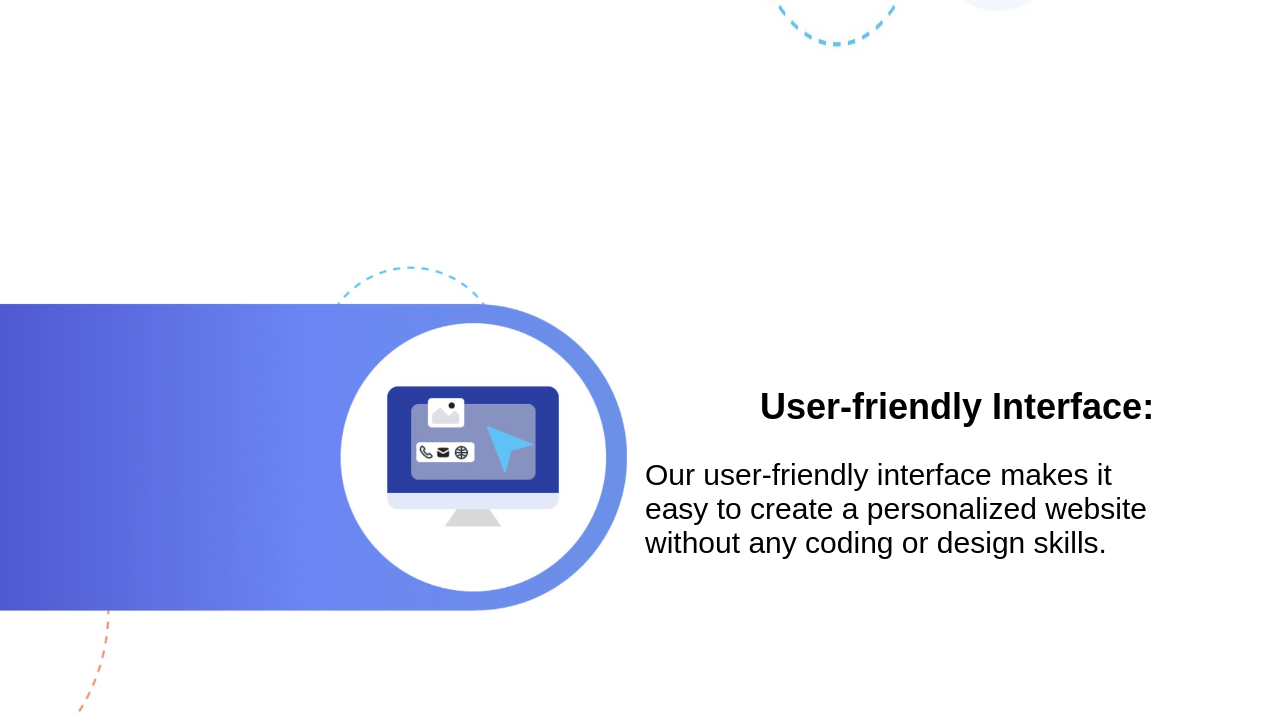
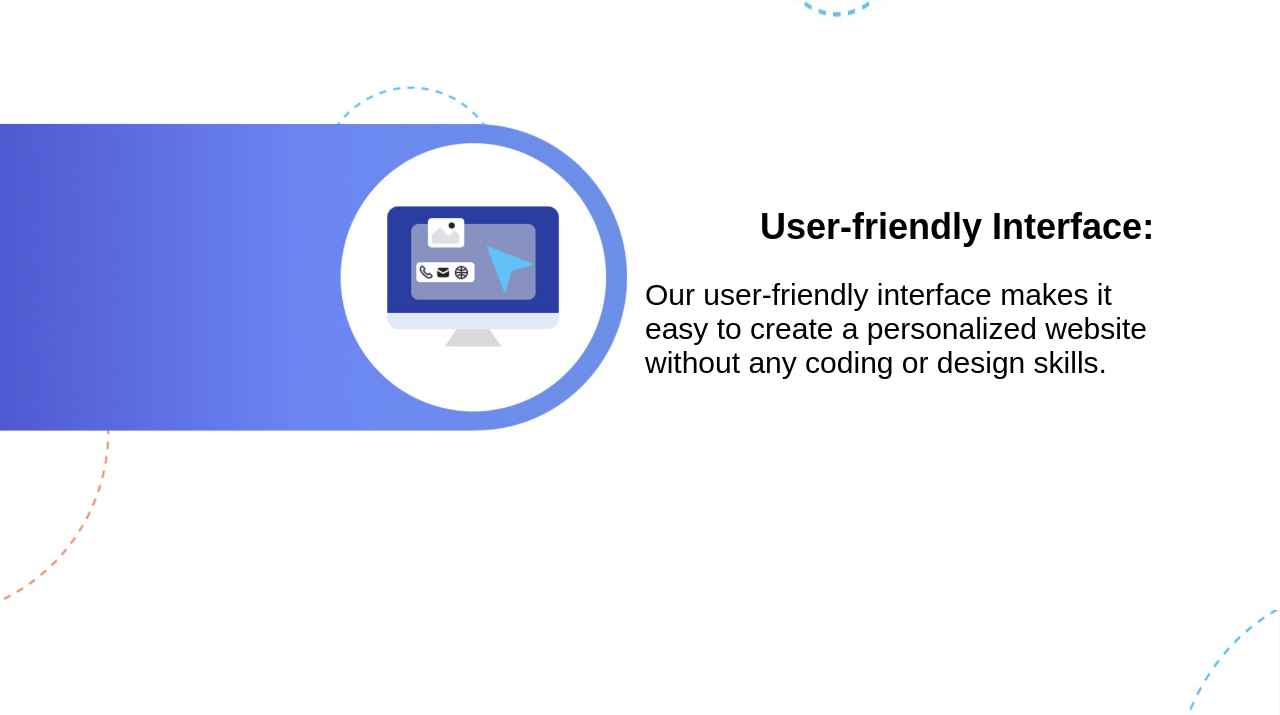
Before and after one commit to dustyjem/Profolio-Landing-Page, a plain HTML site: page index.html in a window 1280 px wide. Shown: the part 897-1612 px from the top of the page. Drawn offline with Linux system fonts and the light colour scheme; a script that the page names is missing; a web font is replaced by a local one.

Commit message:
page update

```diff
--- a/index.html
+++ b/index.html
@@ -8,8 +8,9 @@
   <link rel="stylesheet" href="styles.css">
   <link rel="preconnect" href="https://fonts.gstatic.com">
   <link href="https://fonts.googleapis.com/css2?family=Gabriela&amp;display=swap" rel="stylesheet">
+</head>
 
-</head>
+
 <body>
     <header>
       <img class="logo" src="./images/logo.jpg" alt="Logo">
@@ -23,6 +24,9 @@
       </nav>
     </header>
 
+
+
+<div class="thebody">
 
 <div class="bodyEx">
     <section class="short-caption">
@@ -81,6 +85,9 @@
       </section>
 </div>
 
+
+</div>
+
 <!-- Testimonials  -->
 <h3>Testimonials</h3>
 <section class="testimonial">
--- a/styles.css
+++ b/styles.css
@@ -1,3 +1,4 @@
+
 body {
     font-family: Arial, sans-serif;
     margin: 0;
@@ -7,7 +8,7 @@ body {
   header {
     background-color: #f2f2f2;
     padding: 20px;
-    position: fixed;
+    /* position: fixed; */
     top: 0;
     right: 0;
     left: 0;
@@ -65,7 +66,7 @@ body {
     grid-template-columns: 1fr 1fr;
     grid-template-rows: 1fr;
     margin: auto;
-    margin-top: 150px
+    margin-top: 0px
 
   }
 
@@ -166,6 +167,11 @@ h3{
   font-size: 16px;
 }
 
+
+.thebody{
+
+}
+
 footer{
     text-align: center;
 }
```
